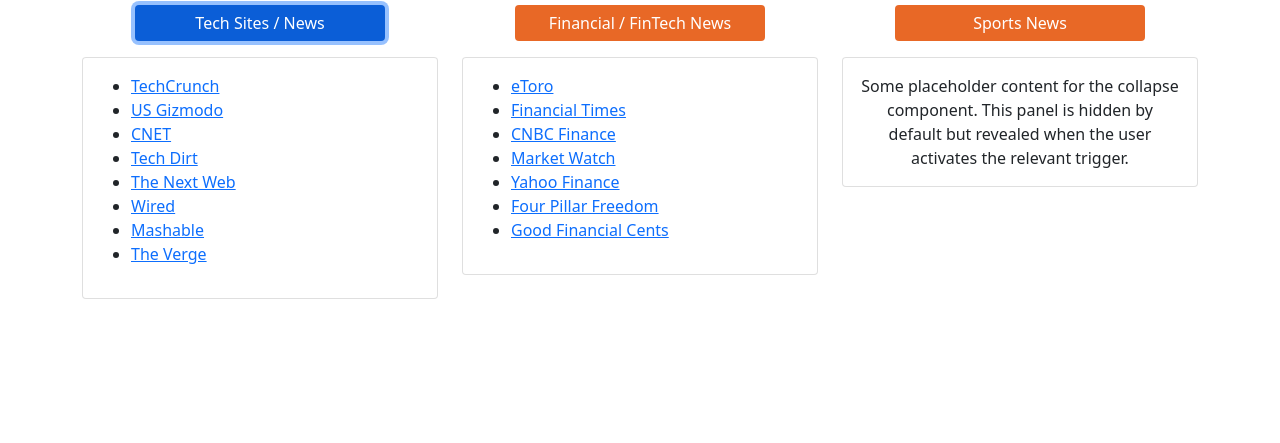
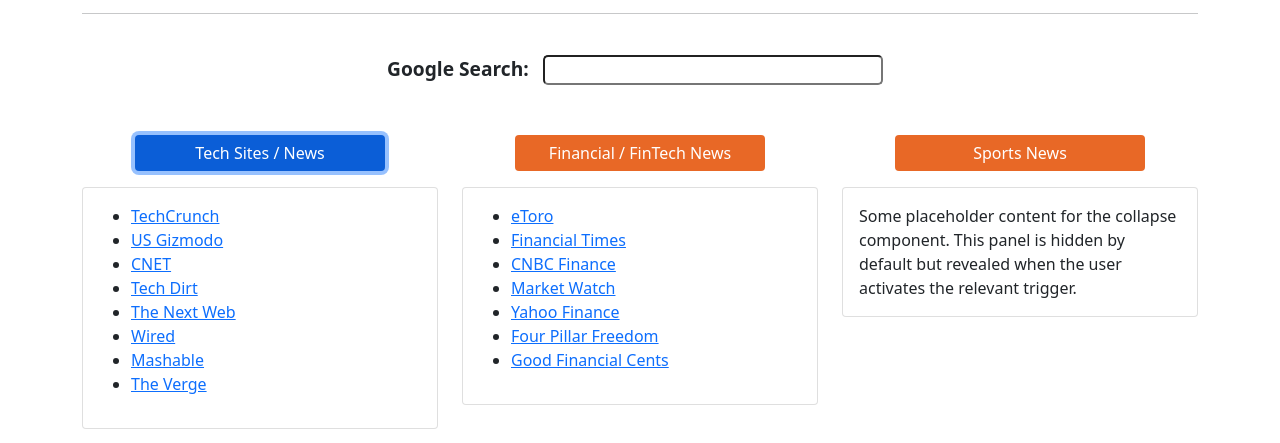
Before and after one commit to novfrost/local_website, a plain HTML site: page index.html in a window 1280 px wide. Both pictures are taken after a click on the button "Tech Sites / News". Shown: the part 197-640 px from the top of the page. Drawn offline with nearby package versions, Linux system fonts and the light colour scheme.

Commit message:
Add Google Search

```diff
--- a/index.html
+++ b/index.html
@@ -14,11 +14,15 @@
         <header>
             <h1>Carlos's main site</h1>
             <h2 id="date"></h2>
+            <hr>
+            <form method="get" action="https://www.google.com/search" target="_blank">
+                <span id="google-search">Google Search:</span>  <input type="text" name="q" size="31" value="">
+            </form>
         </header>
 
         <main>
             <!-- News Links -->
-            <div class="row">
+            <div class="row" id="links">
                 <div class="col-lg-4 col-sm-12">
                     <p>
                         <button class="btn btn-primary" type="button" data-bs-toggle="collapse" data-bs-target="#collapseExample" aria-expanded="false" aria-controls="collapseExample">
@@ -67,7 +71,7 @@
                         </button>
                     </p>
                     <div class="collapse" id="collapseExample">
-                        <div class="card card-body">
+                        <div class="card card-body" id="sports-sites">
                           Some placeholder content for the collapse component. This panel is hidden by default but revealed when the user activates the relevant trigger.
                         </div>
                     </div>
--- a/style.css
+++ b/style.css
@@ -1,6 +1,11 @@
 body {
     padding-top: 50px;
     text-align: center;
+}
+
+header input {
+    border-radius: 5px;
+    margin: 25px 10px 0 10px;
 }
 
 header h2 {
@@ -16,6 +21,15 @@
     border: none;
 }
 
-#tech-sites, #fin-sites {
+#google-search {
+    font-size: 1.2rem;
+    font-weight: bold;
+}
+
+#links {
+    margin-top: 50px;
+}
+
+#tech-sites, #fin-sites, #sports-sites{
     text-align: left;
 }
```
